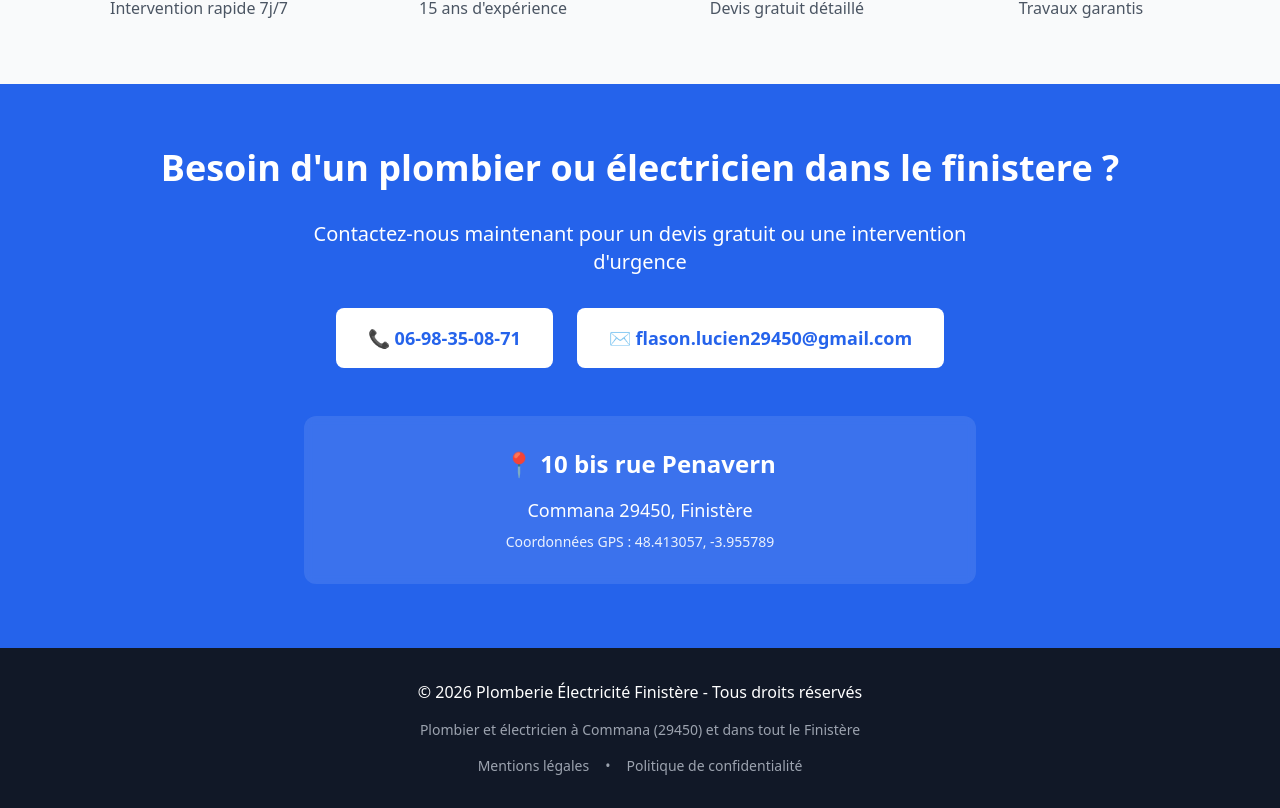
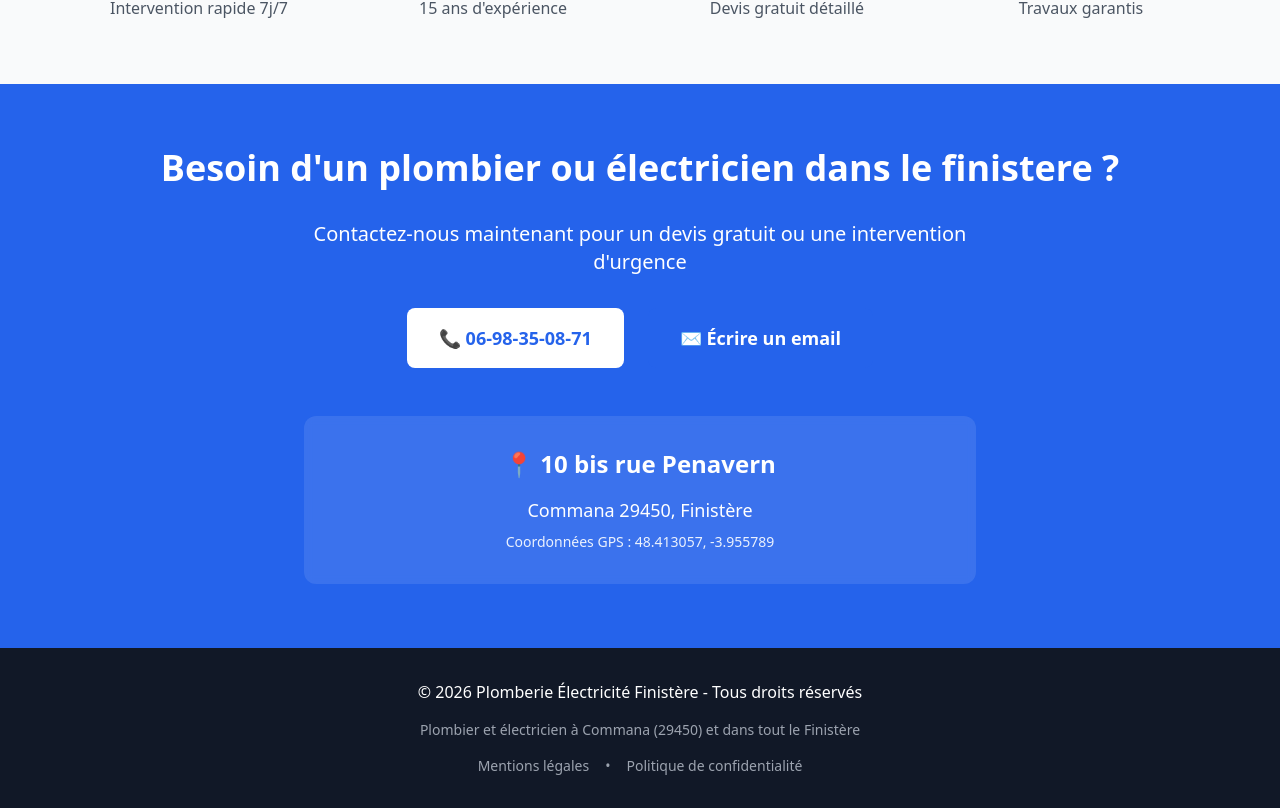
Before and after one commit to ZandolliPJ/plombier-finistere-V3, a Next.js app: page / in a window 1280 px wide. Shown: the part 2020-2828 px from the top of the page. Built offline with nearby package versions, Linux system fonts and the light colour scheme; no server answers.

Commit message:
Correction metadataBase1

```diff
--- a/app/layout.tsx
+++ b/app/layout.tsx
@@ -7,7 +7,6 @@ import './globals.css'
 export const metadata: Metadata = {
   // 🔧 CORRECTION : Définir l'URL de base du site
   metadataBase: new URL(process.env.NEXT_PUBLIC_SITE_URL || 'http://localhost:3000'),
-
   // ============================================
   // TITRE OPTIMISÉ SEO
   // ============================================
--- a/app/page.tsx
+++ b/app/page.tsx
@@ -225,8 +225,20 @@ export default function Home() {
             <a href="tel: 06-98-35-08-71" className="bg-white text-primary px-8 py-4 rounded-lg font-bold text-lg hover:bg-gray-100 transition flex items-center gap-2">
               📞 06-98-35-08-71
             </a>
-            <a href="mailto:flason.lucien29450@gmail.com" className="bg-white text-primary px-8 py-4 rounded-lg font-bold text-lg hover:bg-gray-100 transition flex items-center gap-2">
-              ✉️ flason.lucien29450@gmail.com
+            <a
+              href="mailto:flason.lucien29450@gmail.com?subject=Demande de devis&body=Bonjour,%0D%0A"
+              className="md:hidden bg-primary text-white px-8 py-4 rounded-lg font-bold text-lg hover:bg-primary-dark transition flex items-center justify-center gap-2"
+            >
+              ✉️ Envoyer un email
+            </a>
+
+            <a
+              href="https://mail.google.com/mail/?view=cm&fs=1&to=flason.lucien29450@gmail.com&su=Demande de devis"
+              target="_blank"
+              rel="noopener noreferrer"
+              className="hidden md:flex bg-primary text-white px-8 py-4 rounded-lg font-bold text-lg hover:bg-primary-dark transition items-center justify-center gap-2"
+            >
+              ✉️ Écrire un email
             </a>
           </div>
 
```
